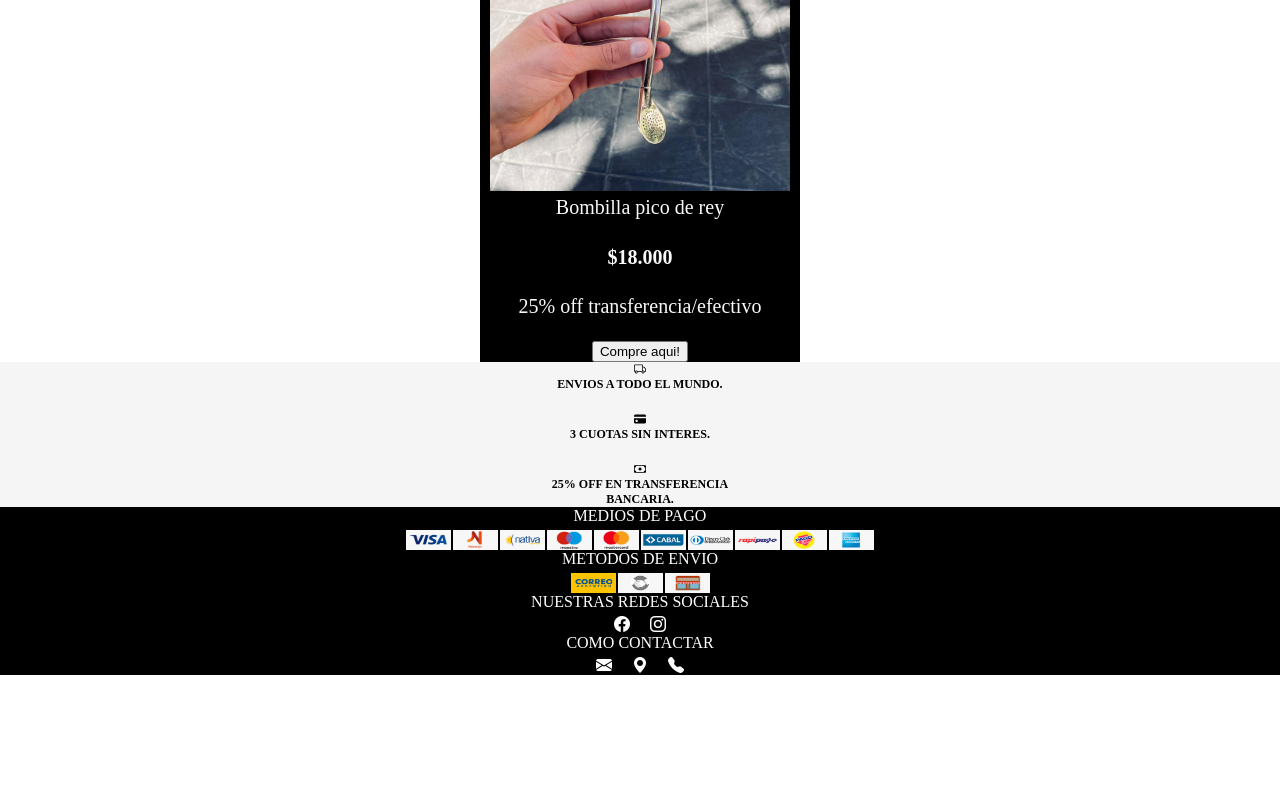
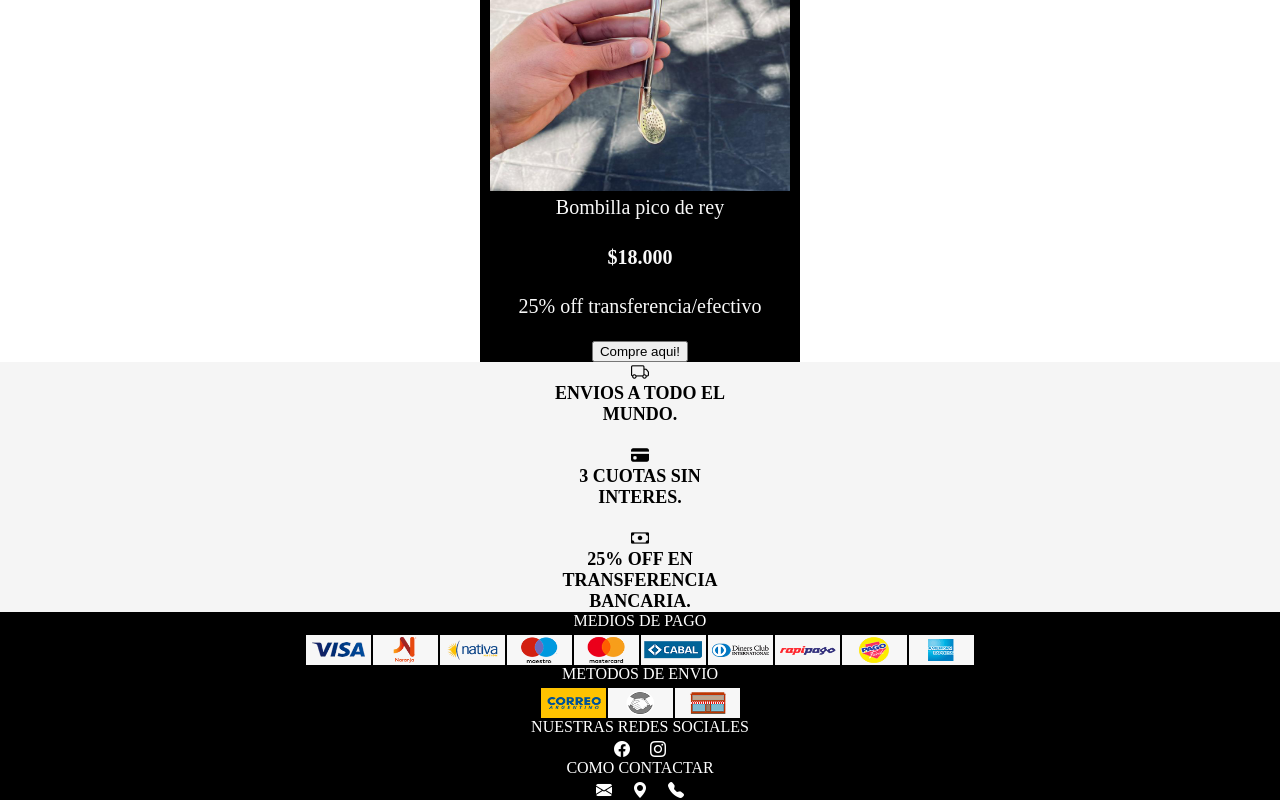
Before and after one commit to Manunyville/my-app, a React (Create React App) app: page / in a window 1280 px wide. Shown: the part 2528-3328 px from the top of the page. Before the commit the page ends 3203 px from the top, so only its background shows below. Built offline with nearby package versions, Linux system fonts and the light colour scheme.

Commit message:
banner y footer adaptado a tablet

```diff
--- a/src/components/banner/banner.css
+++ b/src/components/banner/banner.css
@@ -16,3 +16,10 @@
     padding: 0px;
     font-weight: bolder;
 }
+ @media (min-width:720px) {
+
+    .divbanner{
+        font-size: 18px;
+
+    }
+ }
--- a/src/components/footer/footer.css
+++ b/src/components/footer/footer.css
@@ -27,3 +27,10 @@
     display: flex;
     gap: 20px;
 }
+@media (min-width:720px) {
+
+    .imagenes{
+        width: 65px;
+        height: 30px;
+    }
+}
```
